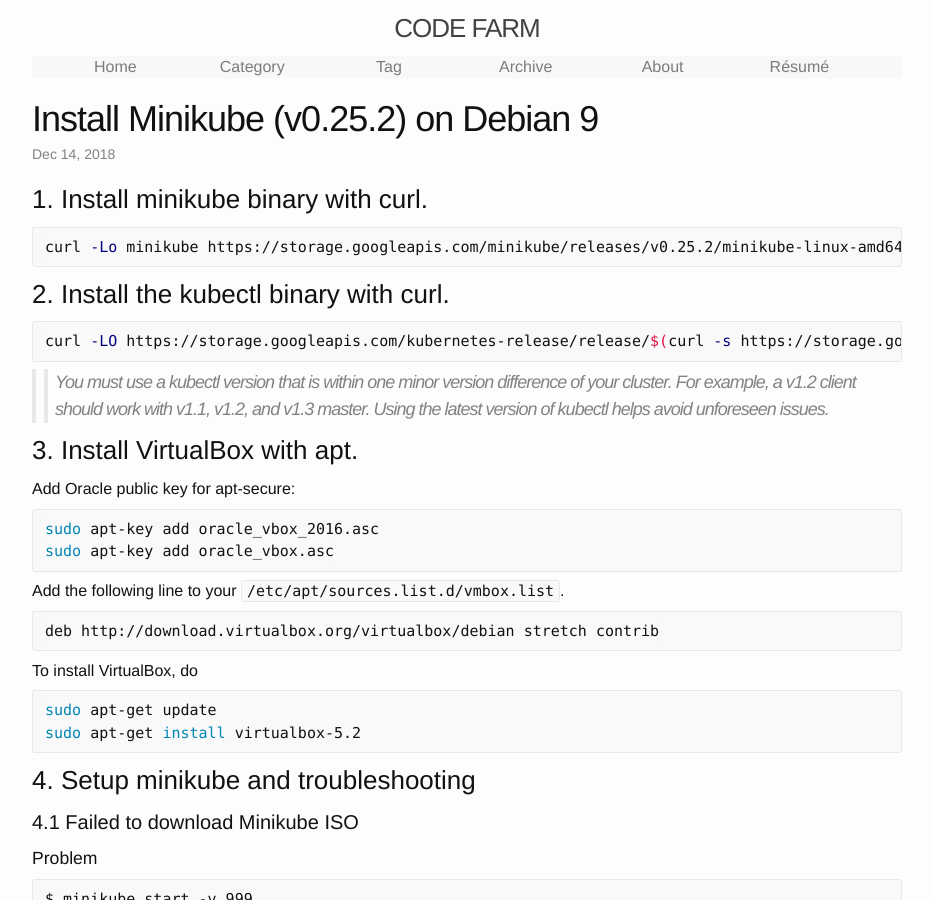
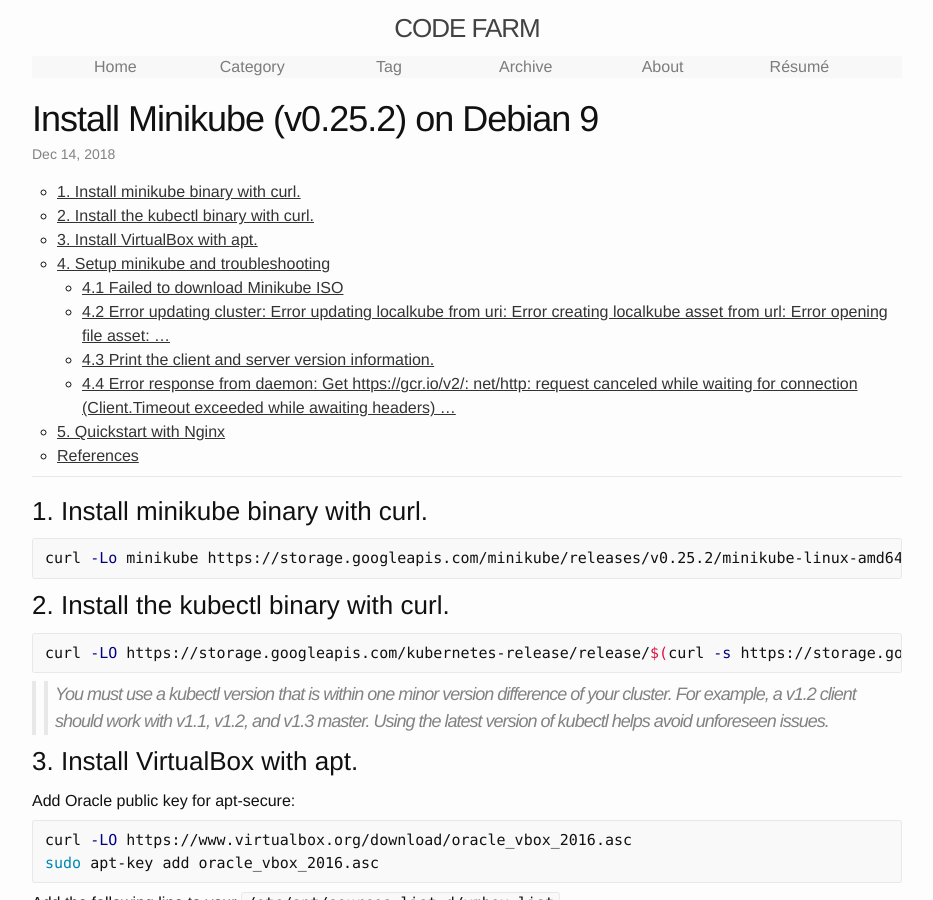
Before and after one commit to ousiax/ousiax.github.io, a Jekyll site: the page built from _posts/2018-12-14-install-minikube-on-debian.md, in a window 1280 px wide and 900 px high. Shown: the whole window, without its empty margins (173-1106 px from the left). Built offline with Jekyll 4.4.1, drawn with Linux system fonts in a browser that asks for light colours.

Commit message:
Update 2018-12-14-install-minikube-on-debian.md

````diff
--- a/_posts/2018-12-14-install-minikube-on-debian.md
+++ b/_posts/2018-12-14-install-minikube-on-debian.md
@@ -6,6 +6,11 @@
 tags: ['Docker', 'K8S', 'Kubernetes', 'Minikube']
 disqus_identifier: 236578891763823879063645218115848355420
 ---
+
+- TOC
+{:toc}
+
+- - -
 
 ### 1. Install minikube binary with curl.
 
@@ -26,8 +31,8 @@
 Add Oracle public key for apt-secure:
 
 ```sh
+curl -LO https://www.virtualbox.org/download/oracle_vbox_2016.asc
 sudo apt-key add oracle_vbox_2016.asc
-sudo apt-key add oracle_vbox.asc
 ```
 
 Add the following line to your `/etc/apt/sources.list.d/vmbox.list`.
@@ -274,4 +279,4 @@
 - [https://github.com/kubernetes/minikube/releases/tag/v0.25.2](https://github.com/kubernetes/minikube/releases/tag/v0.25.2)
 - [https://github.com/kubernetes/minikube/blob/v0.25.2/README.md](https://github.com/kubernetes/minikube/blob/v0.25.2/README.md)
 - [https://kubernetes.io/docs/tasks/tools/install-kubectl/#install-kubectl-binary-using-curl](https://kubernetes.io/docs/tasks/tools/install-kubectl/#install-kubectl-binary-using-curl)
-- [https://www.virtualbox.org/wiki/Linux\_Downloads](https://www.virtualbox.org/wiki/Linux\_Downloads)
+- [https://www.virtualbox.org/wiki/Linux\_Downloads](https://www.virtualbox.org/wiki/Linux_Downloads)
````
